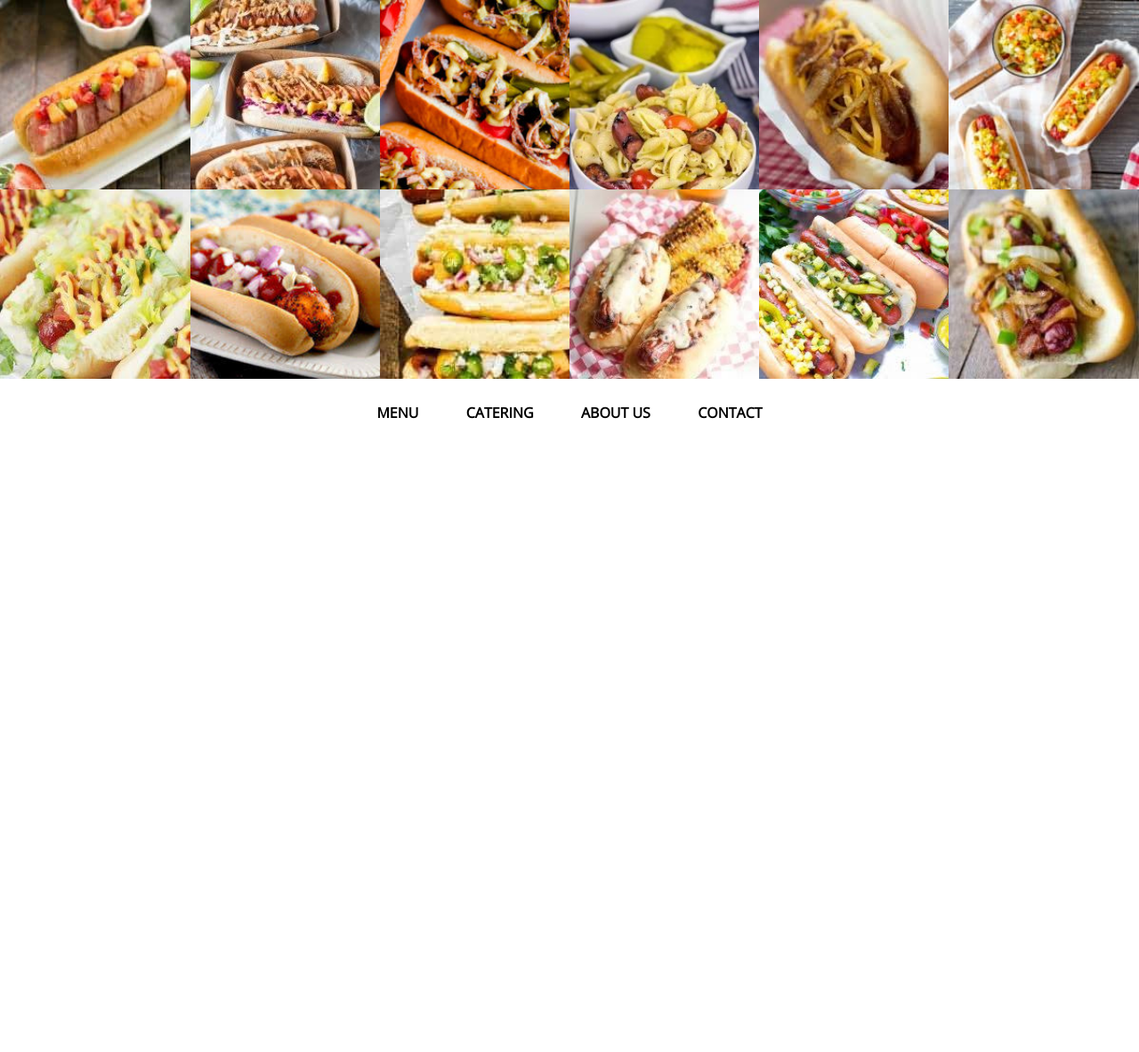
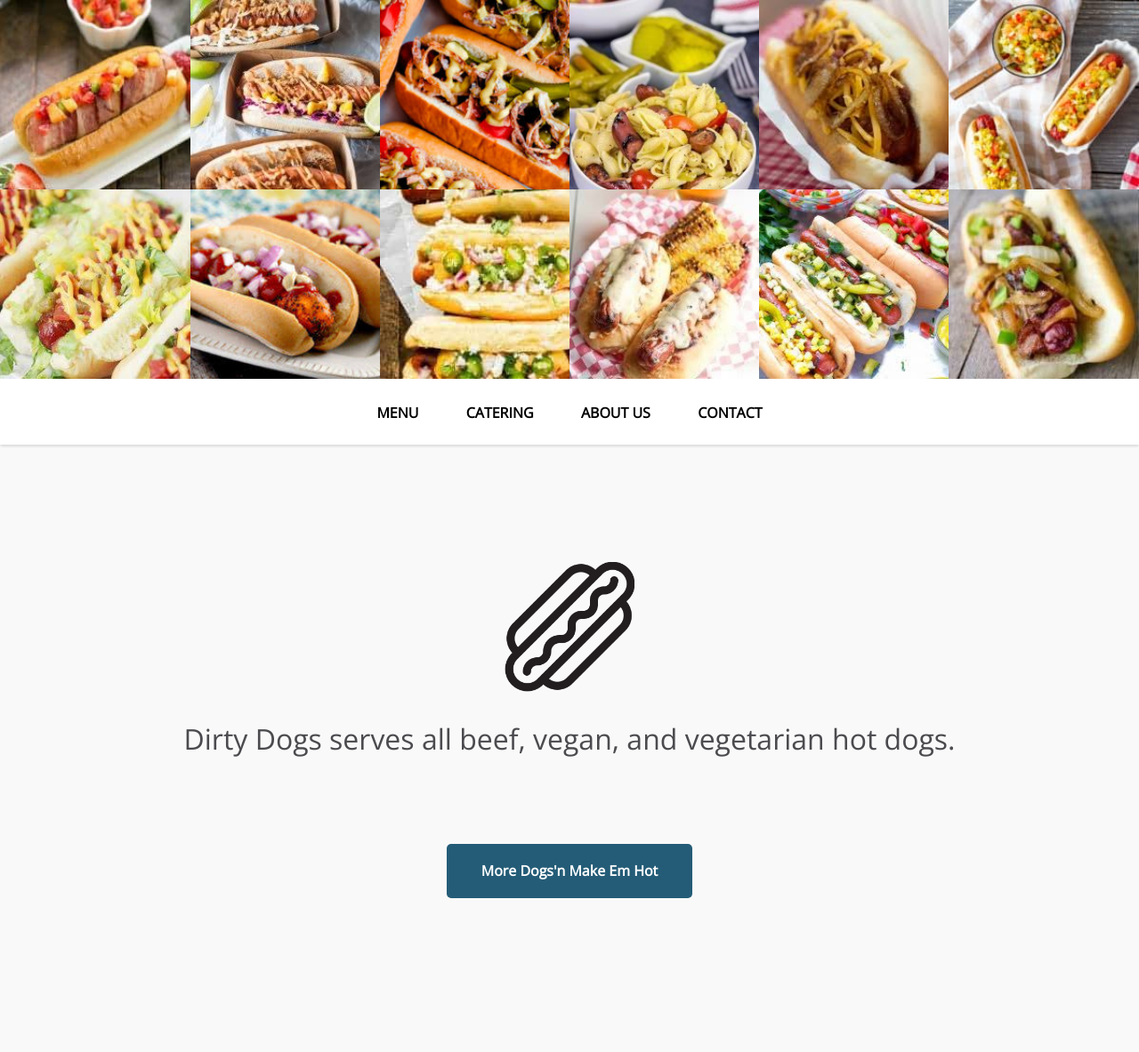
Before and after one commit to jeremyjmaloney/dynamit-exercises, a plain HTML site: page Hotdog-Website/index.html in a window 1280 px wide. Shown: the whole page at 89% size. Before the commit the page ends 800 px from the top, so only its background shows below. Drawn offline with nearby package versions, Linux system fonts and the light colour scheme.

Commit message:
Created welcome section and css for welcom section

```diff
--- a/Hotdog-Website/css/style.css
+++ b/Hotdog-Website/css/style.css
@@ -20,10 +20,14 @@ header {
 .hdthumb {
   width: 16.66%;
 }
+nav {
+  margin-bottom: 4px;
+}
 .menu {
   margin: 0;
   padding: 2%;
   height: 100%;
+  box-shadow: 0 2px 4px lightgray;
 }
 li {
   display: inline;
@@ -34,8 +38,33 @@ li {
   font-size: 1em;
   font-weight: bold;
   padding: 2%;
+  transition: background-color 0.3s ease;
+  border-radius: 5px;
 }
 .menu-link:hover {
   background-color: #245c77;
   color: white;
 }
+.welcome {
+  padding: 10% 12% 15% 12%;
+  background-color: #faf9f9;
+}
+.hdicon {
+  width: 15%;
+  height: auto;
+}
+h1 {
+  font-size: 2em;
+  font-weight: 100;
+  color: #4b4b4f;
+  margin-bottom: 12%;
+}
+.more-btn {
+  text-decoration: none;
+  color: white;
+  font-size: 1em;
+  font-weight: bold;
+  padding: 2% 4%;
+  background-color: #245c77;
+  border-radius: 5px;
+}
--- a/Hotdog-Website/index.html
+++ b/Hotdog-Website/index.html
@@ -35,5 +35,10 @@
       <li><a class="menu-link" href="#">CONTACT</a></li>
     </ul>
   </nav>
+  <section class="welcome">
+    <img class="hdicon" src="./images/hotdog-outline.png" alt="icon">
+    <h1>Dirty Dogs serves all beef, vegan, and vegetarian hot dogs.</h1>
+    <a class="more-btn" href="#">More Dogs'n Make Em Hot</a>
+  </section>
 </body>
 </html>
```
Also changed, not shown: Hotdog-Website/images/hotdog-outline.png (added).
